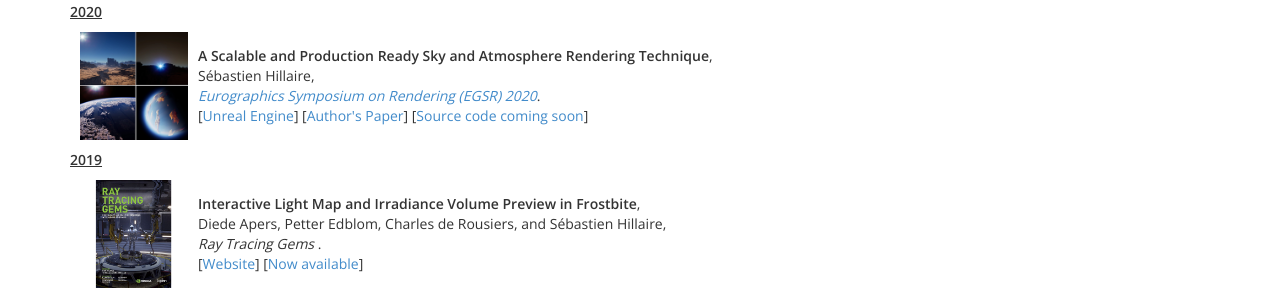
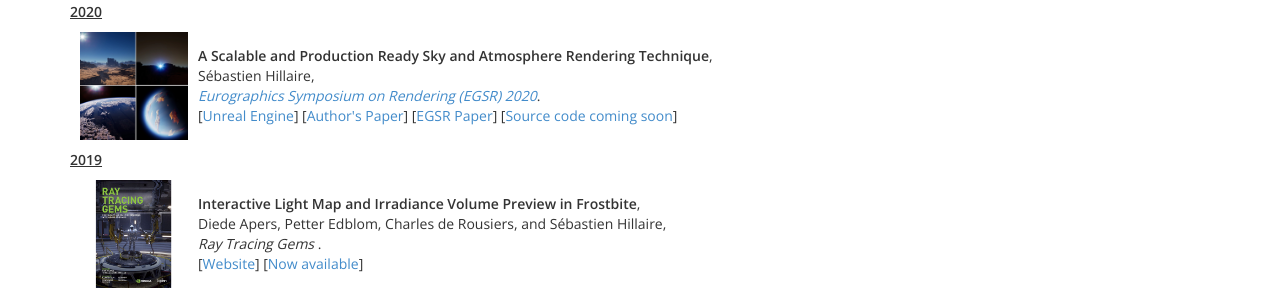
Before and after one commit to sebh/sebh.github.io, a Jekyll site: the page built from publications.html, in a window 1280 px wide and 900 px high. Shown: the part 168-468 px from the top of the window. Built offline with Jekyll 4.4.1, drawn with Linux system fonts in a browser that asks for light colours; nearby versions of some CDN libraries; some web fonts are replaced.

Commit message:
Added link to egsr paper

```diff
--- a/publications.html
+++ b/publications.html
@@ -60,7 +60,10 @@ permalink: /publications/
                     <span class="pub-title"> A Scalable and Production Ready Sky and Atmosphere Rendering Technique</span>,<br />
                     <span class="pub-autho"> S&eacute;bastien Hillaire</span>,<br />
                     <span class="pub-where"> <a href="https://egsr2020.london/" target="_blank">Eurographics Symposium on Rendering (EGSR) 2020</a></span>.<br />
-                    [<a href="https://www.unrealengine.com/" target="_blank">Unreal Engine</a>] [<a href="https://sebh.github.io/publications/egsr2020.pdf" target="_blank">Author&apos;s Paper</a>] [<a href="https://github.com/sebh/UnrealEngineSkyAtmosphere" target="_blank">Source code coming soon</a>]
+                    [<a href="https://www.unrealengine.com/" target="_blank">Unreal Engine</a>]
+                    [<a href="https://sebh.github.io/publications/egsr2020.pdf" target="_blank">Author&apos;s Paper</a>]
+                    [<a href="https://diglib.eg.org/bitstream/handle/10.1111/cgf14050/v39i4pp013-022.pdf" target="_blank">EGSR Paper</a>]
+                    [<a href="https://github.com/sebh/UnrealEngineSkyAtmosphere" target="_blank">Source code coming soon</a>]
                 </td>
             </tr>
         </table>
```
